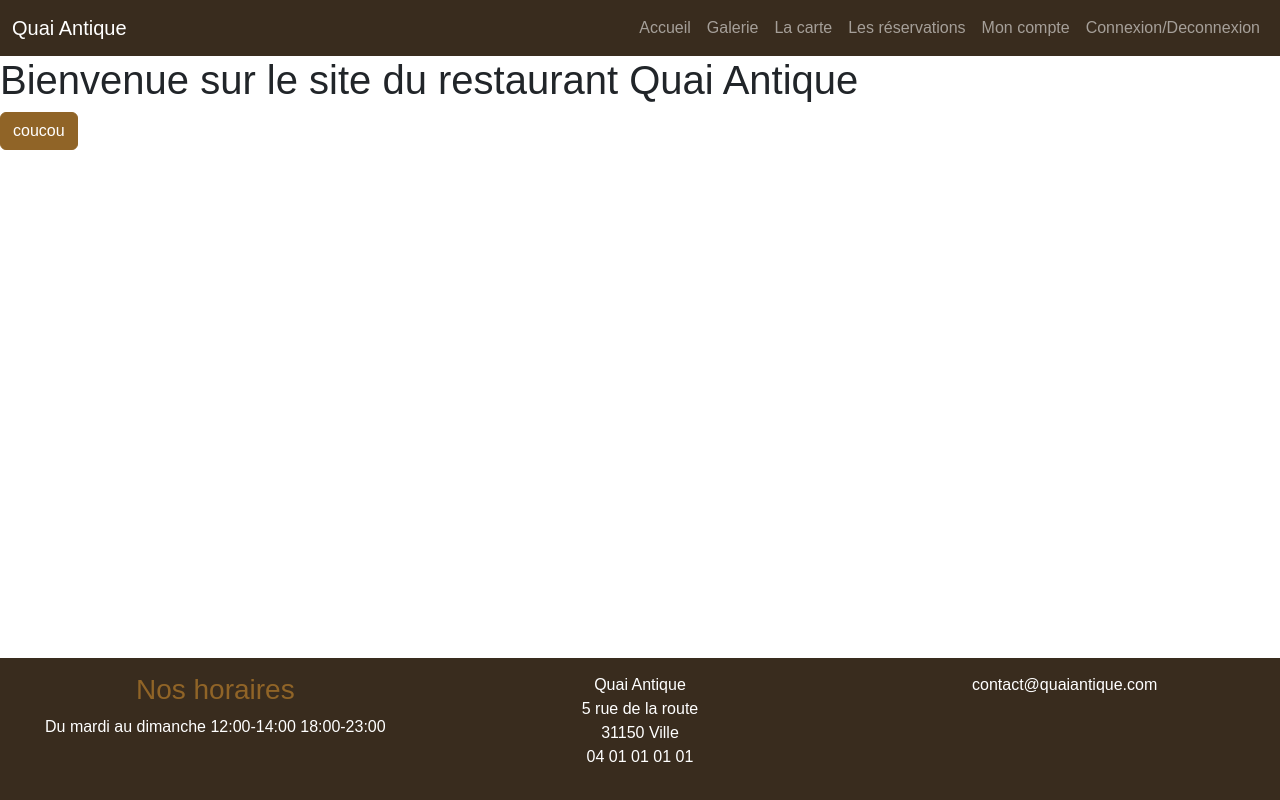
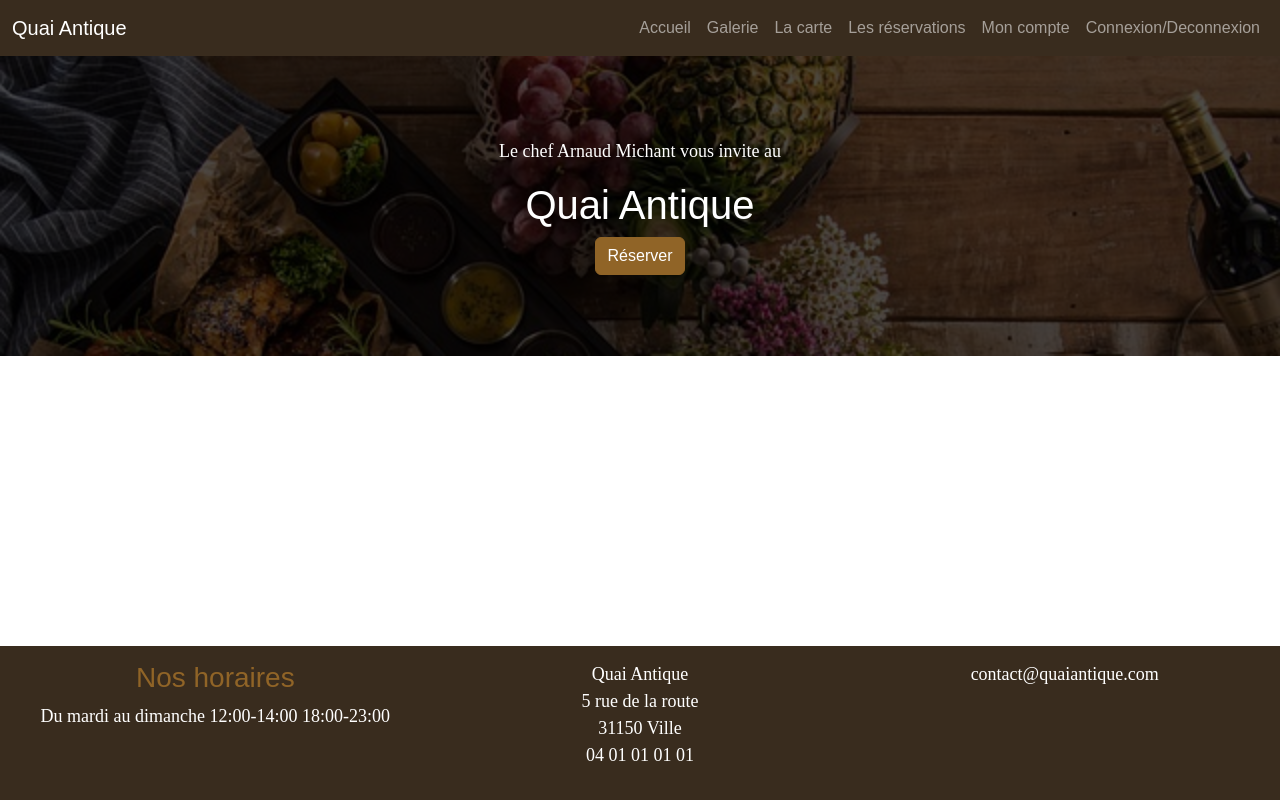
Before and after one commit to Charf-Eddine/QuaiAntiqueRestaurantFront, a website with bundled scripts: page index.html in a window 1280 px wide. Built offline with nearby package versions, Linux system fonts and the light colour scheme; files whose address does not match are found by name; a web font is replaced by a local one.

Commit message:
Ajout des images+bloc big title

```diff
--- a/Pages/home.html
+++ b/Pages/home.html
@@ -1,3 +1,7 @@
-<h1>Bienvenue sur le site du restaurant Quai Antique</h1>
-
-<button class="btn btn-primary">coucou</button>
+<div class="hero-scene text-center text-white">
+    <div class="hero-scene-content">
+        <p>Le chef Arnaud Michant vous invite au</p>
+        <h1>Quai Antique</h1>
+        <button class="btn btn-primary">Réserver</button>
+    </div>
+</div>
--- a/scss/main.scss
+++ b/scss/main.scss
@@ -16,3 +16,36 @@ footer.footer{
     bottom: 0;
     width: 100%;
 }
+
+p{
+    font-family: $font-family-serif;
+    font-size: 18px;
+}
+
+.hero-scene{
+    position: relative;
+    &::before{
+        content: "";
+        position: absolute;
+        top:0;
+        left:0;
+        width:100%;
+        height:100%;
+        background-image: url(../images/FondHeroScene.jpg);
+        background-size: cover;
+        filter: brightness(0.3);
+    }
+    *{
+        //Positionner les éléments devant le ::before
+        position: relative;
+    }
+
+}
+
+.hero-scene-content{
+    height: 300px;
+    display: flex;
+    flex-direction: column;
+    align-items: center;
+    justify-content: center;
+}
```
Also changed, not shown: images/FondHeroScene.jpg (added), images/Saumon (2).jpg (added), images/chef.jpg (added), images/food.jpg (added), images/resto.jpg (added), images/saumon.jpg (added), images/vins.jpg (added), scss/main.css, 1 other file.
